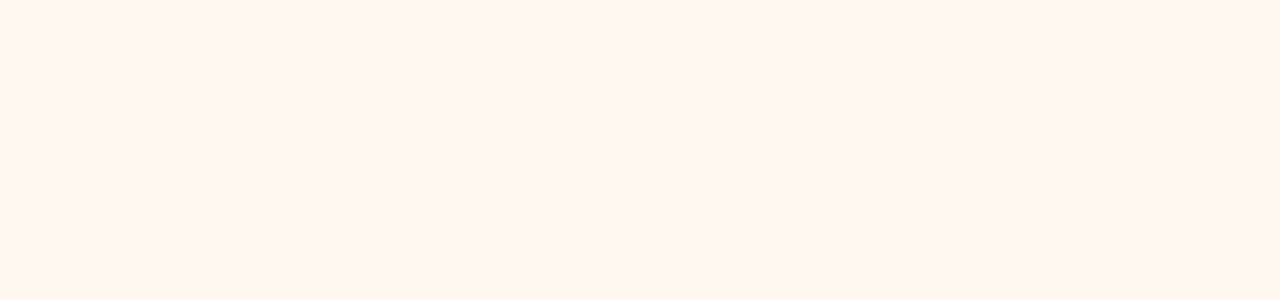
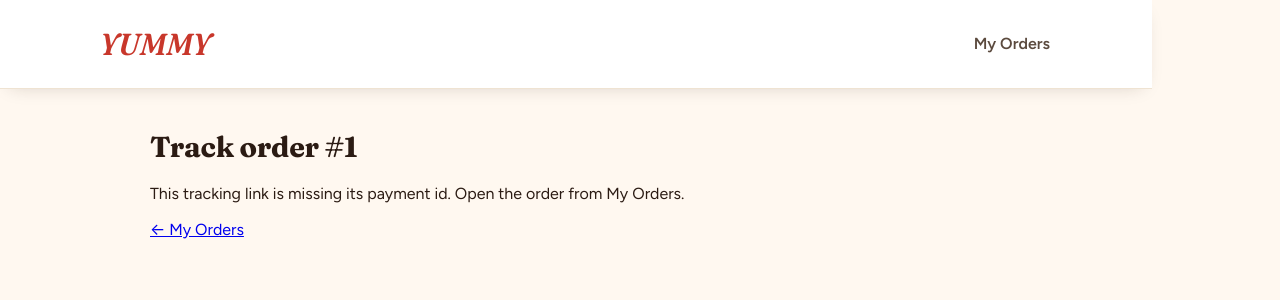
Before and after one commit to sujaytumu/yummy-food-app-customer-frontend, a React (Vite) app: page /order/1 in a window 1280 px wide. Before the commit this address had no page. Shown: the top 300 px of the page. Built offline with nearby package versions, Linux system fonts and the light colour scheme.

Commit message:
feat(customer): live order status page and out-of-stock dishes
- /order/:orderId page with auto-refreshing tracker, items and status history
- 'Track live' links from My Orders and the payment receipt
- out-of-stock dishes show a disabled badge and are removed from the cart

```diff
--- a/src/App.jsx
+++ b/src/App.jsx
@@ -5,6 +5,7 @@ import { Routes, Route } from 'react-router-dom'
 import './App.css'
 import ProductMenu from './suby/components/ProductMenu'
 import MyOrders from './suby/pages/MyOrders' // NEW
+import OrderStatus from './suby/pages/OrderStatus' // NEW
 
 const App = () => {
   return (
@@ -13,6 +14,7 @@ const App = () => {
           <Route path='/' element = { <LandingPage />} />
           <Route path='/products/:firmId/:firmName' element = {<ProductMenu />} />
           <Route path='/my-orders' element = {<MyOrders />} /> {/* NEW */}
+          <Route path='/order/:orderId' element = {<OrderStatus />} /> {/* NEW: live order status */}
       </Routes>
 
     </div>
--- a/src/suby/components/ProductMenu.jsx
+++ b/src/suby/components/ProductMenu.jsx
@@ -57,6 +57,7 @@ import React, { useState, useEffect } from "react";
 import { API_URL } from "../api";
 import { useParams } from "react-router-dom";
 import TopBar from "./TopBar";
+import { Link } from "react-router-dom";
 import { loadCart, saveCart, saveOrder, downloadReceipt, viewReceipt, emailReceipt } from "../orderStore"; // NEW
 import OrderTracker from "./OrderTracker"; // NEW
 
@@ -131,6 +132,18 @@ const ProductMenu = () => {
 
   const clearCart = () => setCart({});
 
+  // Drop dishes that went out of stock since they were added to the cart
+  useEffect(() => {
+    const outIds = products.filter((p) => p.inStock === false).map((p) => p._id);
+    if (outIds.some((id) => cart[id])) {
+      setCart((c) => {
+        const next = { ...c };
+        outIds.forEach((id) => delete next[id]);
+        return next;
+      });
+    }
+  }, [products]); // eslint-disable-line react-hooks/exhaustive-deps
+
   // NEW: filtered menu
   const visibleProducts = products.filter((p) => {
     const matchesSearch = !search.trim() || String(p.productName).toLowerCase().includes(search.trim().toLowerCase());
@@ -139,7 +152,9 @@ const ProductMenu = () => {
     return matchesSearch && matchesType;
   });
 
-  const cartItems = products.filter((p) => cart[p._id]);
+  // Vendors can mark a dish out of stock; those can never be in the cart (missing flag = in stock)
+  const isOut = (p) => p.inStock === false;
+  const cartItems = products.filter((p) => cart[p._id] && !isOut(p));
   const totalQty = cartItems.reduce((n, p) => n + cart[p._id], 0);
   const totalPrice = cartItems.reduce((n, p) => n + parsePrice(p.price) * cart[p._id], 0);
 
@@ -265,7 +280,7 @@ const ProductMenu = () => {
         </div>
         {products.length > 0 && visibleProducts.length === 0 && <p>No dishes match your search.</p>}
         {visibleProducts.map((item) => (
-          <div className="productBox" key={item._id}> {/* ✅ key added */}
+          <div className="productBox" key={item._id} style={isOut(item) ? { opacity: 0.6 } : undefined}> {/* ✅ key added */}
             <div>
               <div><strong>{item.productName}</strong></div>
               <div>₹{item.price}</div>
@@ -274,7 +289,9 @@ const ProductMenu = () => {
             <div className="productGroup">
               <img src={item.image} alt={item.productName} /> {/* ✅ Cloudinary URL */}
               {/* UPDATED: ADD button now adds to cart, shows -/qty/+ once added */}
-              {cart[item._id] ? (
+              {isOut(item) ? (
+                <div className="addButton" style={{ background: "#ccc", color: "#555", cursor: "not-allowed" }}>Out of stock</div>
+              ) : cart[item._id] ? (
                 <div className="addButton qtyControl">
                   <span onClick={() => removeFromCart(item._id)}>−</span>
                   <span>{cart[item._id]}</span>
@@ -309,6 +326,7 @@ const ProductMenu = () => {
               <div className="receiptRow receiptTotal"><span>Total paid</span><span>₹{Number(receipt.total).toFixed(2)}</span></div>
             </div>
             <div className="receiptMeta">Payment ID: {receipt.paymentId}</div>
+            <Link to={`/order/${receipt.orderId}?pid=${encodeURIComponent(receipt.paymentId)}`}>Track this order live →</Link>
             {emailMsg && <div className="receiptMeta emailMsg">{emailMsg}</div>}
             {receipt.paidVia && <div className="receiptMeta">Paid via: {receipt.paidVia}</div>}
             <div className="checkoutBtns">
--- a/src/suby/pages/MyOrders.jsx
+++ b/src/suby/pages/MyOrders.jsx
@@ -1,4 +1,5 @@
 import React, { useState } from "react";
+import { Link } from "react-router-dom";
 import TopBar from "../components/TopBar";
 import { loadOrders, downloadReceipt, viewReceipt, emailReceipt } from "../orderStore";
 import OrderTracker from "../components/OrderTracker"; // NEW
@@ -32,6 +33,9 @@ const MyOrders = () => {
             </div>
             {o.paidVia && <div className="receiptMeta">Paid via: {o.paidVia}</div>}
             <div className="checkoutBtns">
+              {o.paymentId && (
+                <Link className="receiptDownload" to={`/order/${o.orderId}?pid=${encodeURIComponent(o.paymentId)}`}>Track live</Link>
+              )}
               <button type="button" onClick={() => viewReceipt(o.orderId, o.paymentId)}>View PDF</button>
               <button
                 type="button"
--- /dev/null
+++ b/src/suby/pages/OrderStatus.jsx
@@ -0,0 +1,72 @@
+import React, { useEffect, useState } from "react";
+import { Link, useParams, useSearchParams } from "react-router-dom";
+import TopBar from "../components/TopBar";
+import OrderTracker from "../components/OrderTracker";
+import { API_URL } from "../api";
+
+// NEW: dedicated live order page (/order/:orderId?pid=...). The tracker inside auto-refreshes.
+const OrderStatus = () => {
+  const { orderId } = useParams();
+  const [params] = useSearchParams();
+  const pid = params.get("pid") || "";
+  const [order, setOrder] = useState(null);
+  const [error, setError] = useState("");
+
+  useEffect(() => {
+    if (!pid) {
+      setError("This tracking link is missing its payment id. Open the order from My Orders.");
+      return;
+    }
+    let cancelled = false;
+    fetch(`${API_URL}/payment/order/${orderId}?pid=${encodeURIComponent(pid)}`)
+      .then(async (r) => {
+        const d = await r.json().catch(() => ({}));
+        if (!r.ok) throw new Error(d.error || `Could not load order (${r.status})`);
+        if (!cancelled) setOrder(d);
+      })
+      .catch((e) => !cancelled && setError(e.message));
+    return () => {
+      cancelled = true;
+    };
+  }, [orderId, pid]);
+
+  return (
+    <>
+      <TopBar />
+      <section className="productSection">
+        <h3>Track order #{String(orderId).slice(-8).toUpperCase()}</h3>
+        {error && <p>{error}</p>}
+        {!error && !order && <p>Loading...</p>}
+        {order && (
+          <div className="myOrderCard">
+            <div className="receiptMeta">
+              {order.restaurant} · {new Date(order.paidAt).toLocaleString("en-IN", { dateStyle: "medium", timeStyle: "short" })}
+            </div>
+            <OrderTracker orderId={orderId} paymentId={pid} />
+            <div className="receiptItems">
+              {order.items.map((it, i) => (
+                <div key={i} className="receiptRow">
+                  <span>{it.productName} × {it.qty}</span>
+                  <span>₹{(it.price * it.qty).toFixed(2)}</span>
+                </div>
+              ))}
+              <div className="receiptRow receiptTotal"><span>Total paid</span><span>₹{Number(order.amount).toFixed(2)}</span></div>
+            </div>
+            {order.statusHistory?.length > 0 && (
+              <div className="receiptMeta">
+                {order.statusHistory.map((h, i) => (
+                  <div key={i}>
+                    {h.status.replace(/_/g, " ")} · {new Date(h.at).toLocaleString("en-IN", { dateStyle: "medium", timeStyle: "short" })}
+                  </div>
+                ))}
+              </div>
+            )}
+          </div>
+        )}
+        <Link to="/my-orders">← My Orders</Link>
+      </section>
+    </>
+  );
+};
+
+export default OrderStatus;
```
